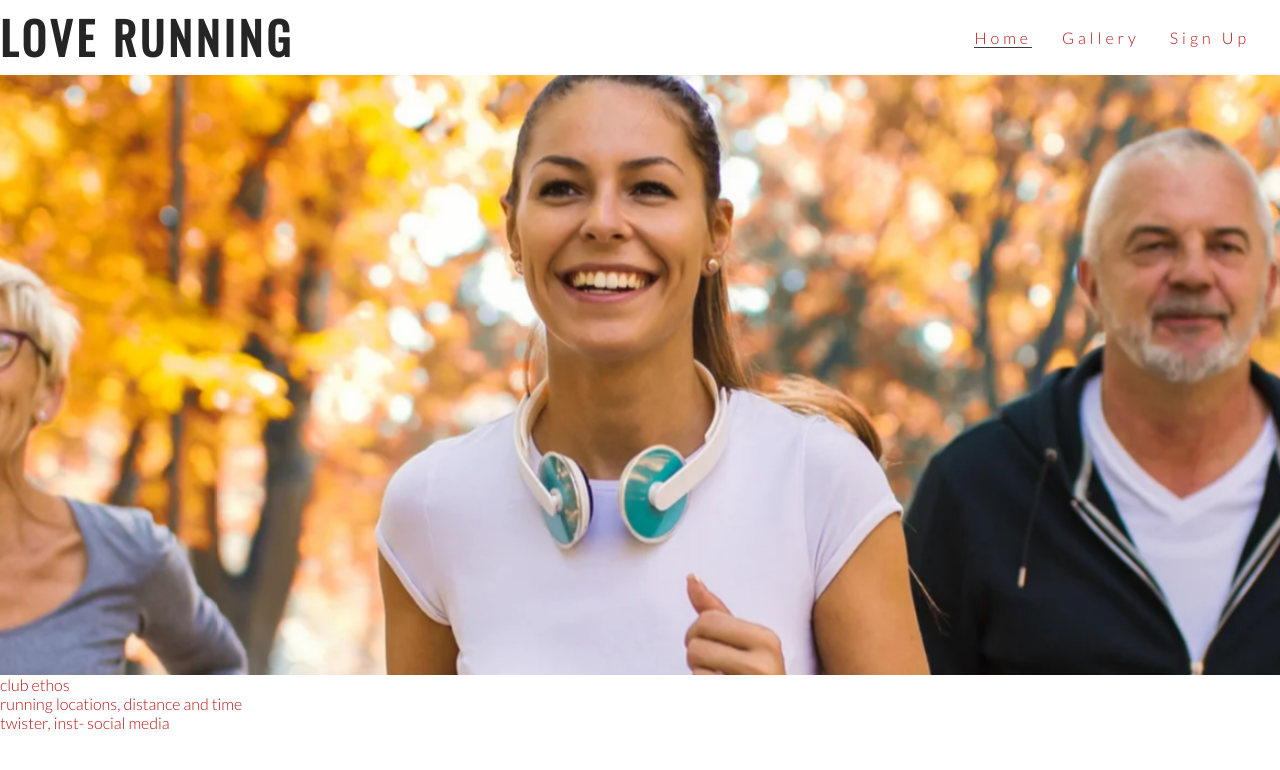
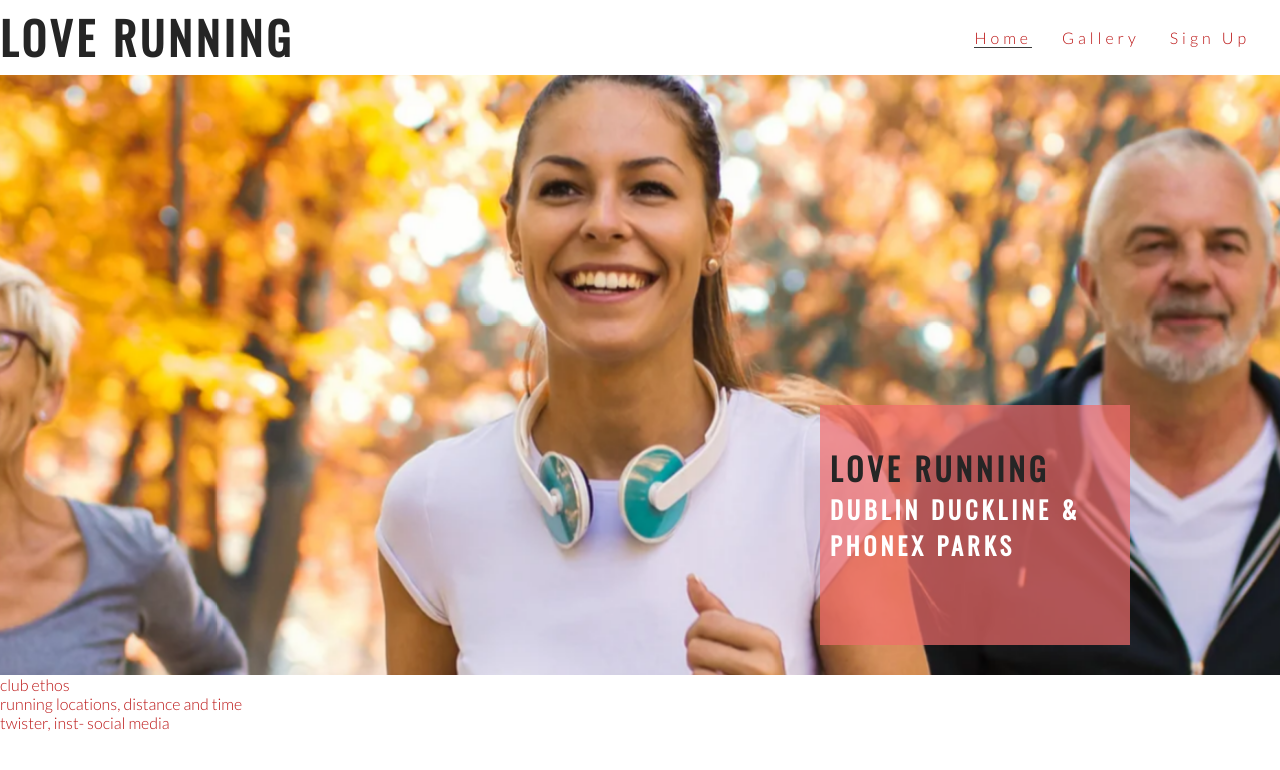
Before and after one commit to ujuadimora-dev/uju-template-repository, a plain HTML site: page index.html in a window 1280 px wide. Drawn offline with nearby package versions, Linux system fonts and the light colour scheme.

Commit message:
add cover text and stylem

```diff
--- a/assets/css/style.css
+++ b/assets/css/style.css
@@ -51,7 +51,13 @@ body{
    height: 600px;
    width: 100%;
    overflow: hidden;
+   position: relative;
 }
+   #cover-text , h2 #cover-text {
+      color: #ffff;
+
+   }
+
 #hero-image {
    height: 600px;
    width: 100%;
@@ -76,3 +82,26 @@ body{
    }
 
 }
+
+/*----style the cover text---*/
+#cover-text {
+   font-size: 130%;
+   font-family: oswald , sans-serif;
+   text-transform: uppercase;
+   letter-spacing: 4px;
+
+   width: 300px;
+   height: 200px;
+
+   padding-top: 40px;
+   padding-left: 10px;
+
+   background-color: rgb(241, 109, 107, .7);
+
+   bottom: 30px;
+   right: 150px;
+
+   position: absolute;
+
+
+}
--- a/index.html
+++ b/index.html
@@ -33,6 +33,11 @@
     </header>
     <section id="hero-outer">
         <div id="hero-image"></div>
+        <div id="cover-text">
+            <h1> Love Running</h1>
+            <h3> Dublin Duckline & Phonex Parks</h3>
+
+        </div>
         main image
     </section>
     <section>
```
